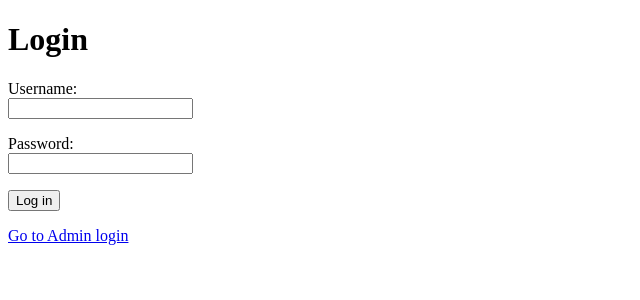
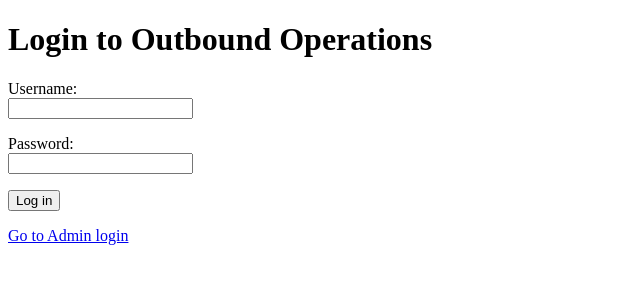
Before and after one commit to smj3348/EmailPodManagement, a Django app: template templates/registration/login.html in a window 1280 px wide. Shown: the top 300 px of the page, without its empty margins (0-640 px from the left). Run offline with Django 3.2, Linux system fonts and the light colour scheme; the template is opened without the code that fills it, so the values that code supplies are empty, except form fields; tables that the repository leaves empty hold one stand-in row (values such as "Sample post"); form fields are guessed from the names that the template uses.

Commit message:
Update login.html

```diff
--- a/templates/registration/login.html
+++ b/templates/registration/login.html
@@ -5,7 +5,7 @@
     <title>Login | Outbound Operations</title>
 </head>
 <body>
-    <h1>Login</h1>
+    <h1>Login to Outbound Operations</h1>
 
     {% if form.errors %}
         <p style="color:red;">Invalid username or password. Please try again.</p>
```
